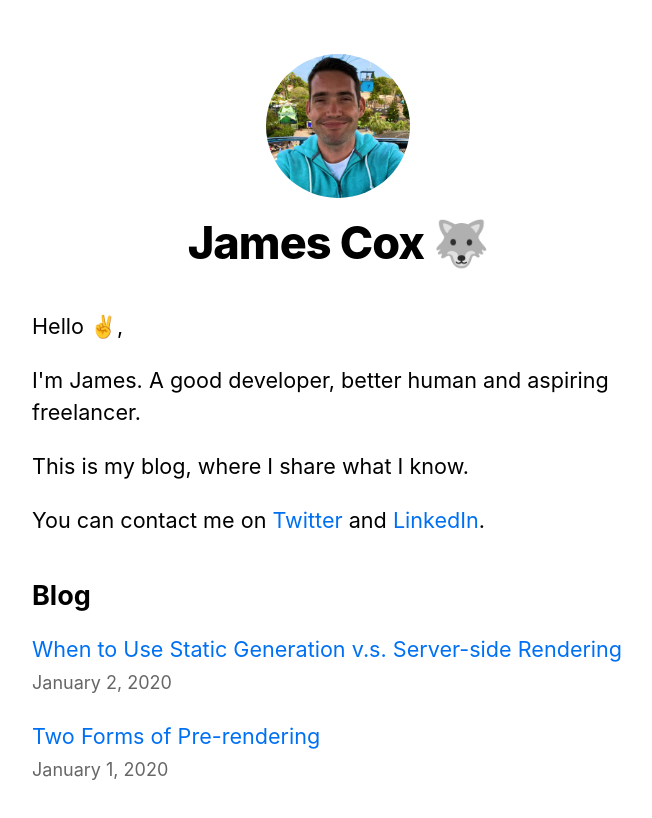
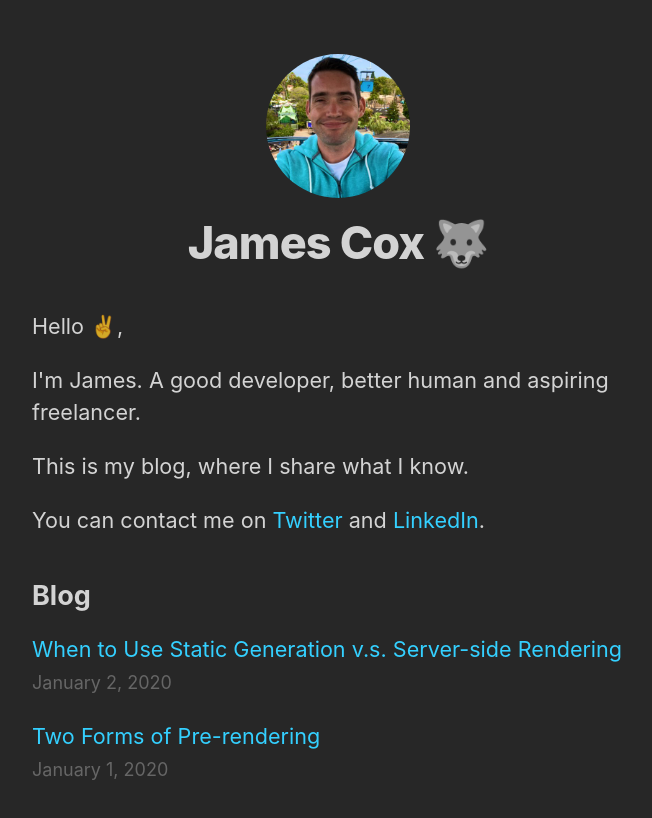
Before and after one commit to jamesncox/next-sample-blog, a Next.js app: page / in a window 1280 px wide. Shown: the top 818 px of the page, without its empty margins (302-954 px from the left). Built offline with nearby package versions, Linux system fonts and the light colour scheme.

Commit message:
Update styles/global.cssg

```diff
--- a/styles/global.css
+++ b/styles/global.css
@@ -6,6 +6,8 @@ body {
     Cantarell, Fira Sans, Droid Sans, Helvetica Neue, sans-serif;
   line-height: 1.6;
   font-size: 18px;
+  background-color: rgb(39, 39, 39);
+  color: rgba(255, 255, 255, 0.801);
 }
 
 * {
@@ -13,12 +15,13 @@ body {
 }
 
 a {
-  color: #0070f3;
+  color:  #34d0ff;
   text-decoration: none;
 }
 
 a:hover {
   text-decoration: underline;
+  color: #1e81f1;
 }
 
 img {
```
